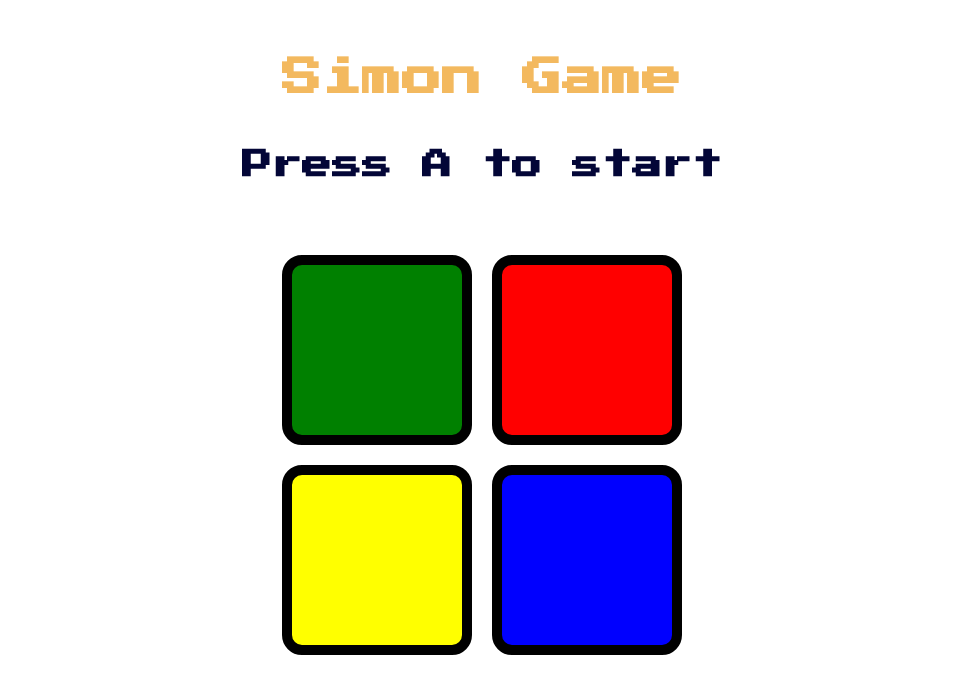
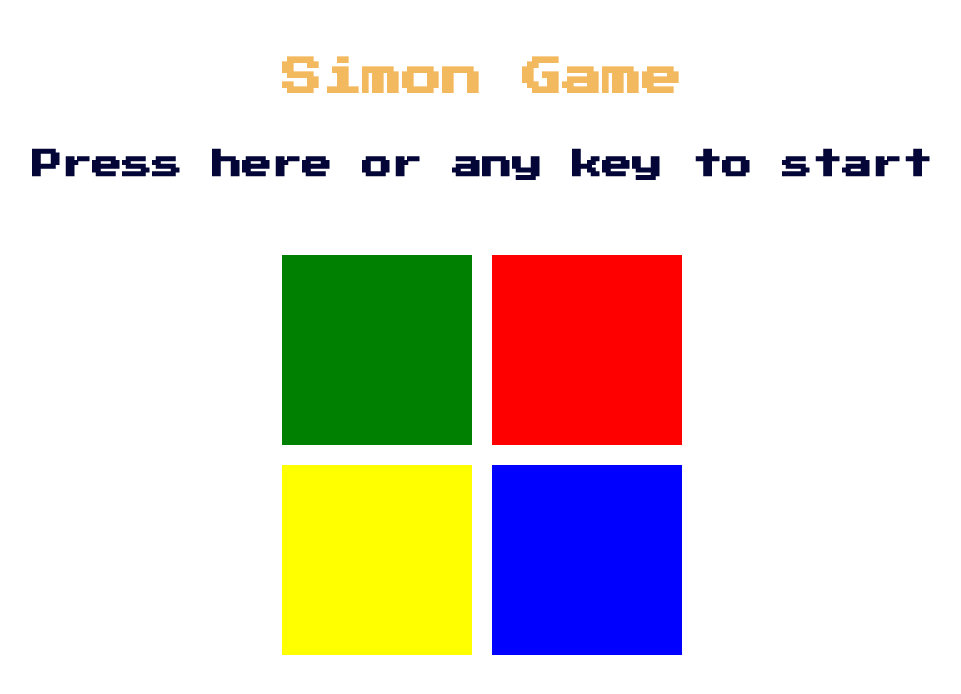
Before and after one commit to ehoang0106/simon-game, a plain HTML site: page index.html in a window 1280 px wide. Shown: the whole page, without its empty margins (158-1119 px from the left). Drawn offline with nearby package versions, Linux system fonts and the light colour scheme.

Commit message:
update h2

```diff
--- a/index.html
+++ b/index.html
@@ -13,13 +13,13 @@
 
     <div class="container">
         <h1>Simon Game</h1>
-        <h2>Press A to start</h2>
+        <h2 id="level-title">Press here or any key to start</h2>
 
         <div class="grid-container">
-            <div class="item green"></div>
-            <div class="item red"></div>
-            <div class="item yellow"></div>
-            <div class="item blue"></div>
+            <div type="button" class="btn green" id="green"></div>
+            <div type="button" class="btn red" id="red"></div>
+            <div type="button" class="btn yellow" id="yellow""></div>
+            <div type="button" class="btn blue" id="blue"></div>
         </div>
     </div>
 
```
